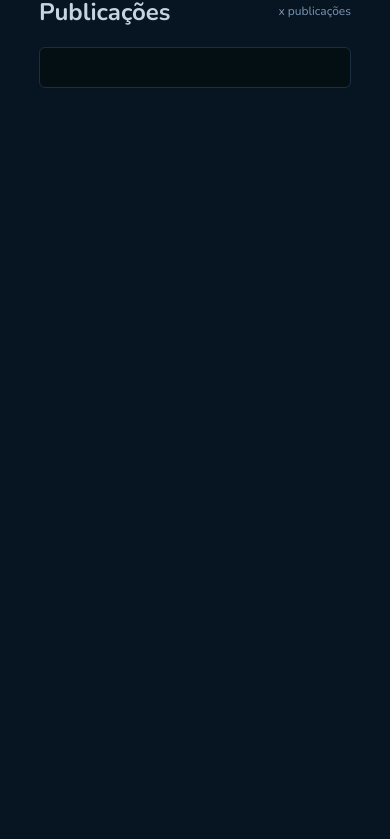
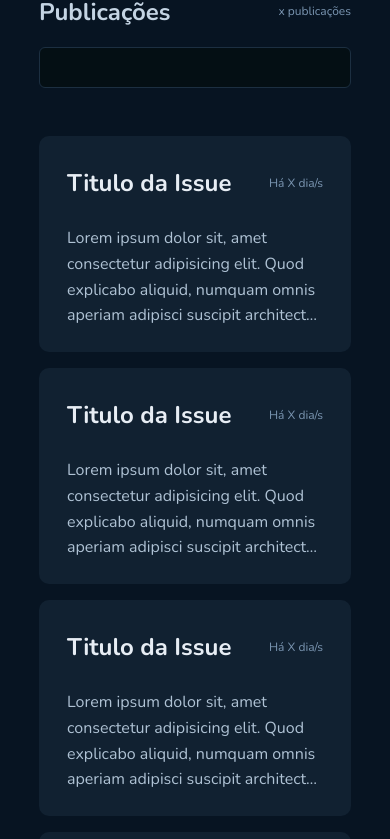
Before and after one commit to pedroAndrad1/github-issues-blog, a React (Vite) app: page / in a window 390 px wide. Shown: the part 871-1710 px from the top of the page. Before the commit the page ends 959 px from the top, so only its background shows below. Built offline with nearby package versions, Linux system fonts and the light colour scheme.

Commit message:
estilos para cards de issues em desktop e mobilde

```diff
--- a/src/components/Filter/style.ts
+++ b/src/components/Filter/style.ts
@@ -24,4 +24,6 @@ export const FilterInput = styled.input`
   border-radius: 6px;
   width: 100%;
   color: ${(props) => props.theme['base-text']};
+
+  margin-bottom: 3rem;
 `
--- /dev/null
+++ b/src/components/IssueCard/index.tsx
@@ -0,0 +1,21 @@
+import { Card } from './style'
+
+export const IssueCard = () => {
+  return (
+    <Card>
+      <div>
+        <h3>Titulo da Issue</h3>
+        <span>Há X dia/s</span>
+      </div>
+      <p>
+        Lorem ipsum dolor sit, amet consectetur adipisicing elit. Quod explicabo
+        aliquid, numquam omnis aperiam adipisci suscipit architecto culpa
+        accusamus inventore, sed perferendis facere voluptates aut dolorum
+        dignissimos ea? Odit, minus? Lorem ipsum dolor sit amet consectetur
+        adipisicing elit. Culpa modi similique eaque dignissimos soluta ullam
+        quibusdam voluptatum delectus, ab numquam nobis iste harum ut. Optio
+        architecto adipisci ipsum esse eaque?
+      </p>
+    </Card>
+  )
+}
--- /dev/null
+++ b/src/components/IssueCard/style.ts
@@ -0,0 +1,31 @@
+import { styled } from 'styled-components'
+
+export const Card = styled.div`
+  border-radius: 10px;
+  background-color: ${(props) => props.theme['base-post']};
+  max-height: 216px;
+  padding: 1.75rem;
+  cursor: pointer;
+
+  > div {
+    display: grid;
+    grid-template-columns: 3fr 1fr;
+    align-items: center;
+    margin-bottom: 1.5rem;
+
+    h3 {
+      color: ${(props) => props.theme['base-title']};
+    }
+
+    span {
+      text-align: right;
+    }
+  }
+
+  p {
+    overflow: hidden;
+    display: -webkit-box;
+    -webkit-box-orient: vertical;
+    -webkit-line-clamp: 4; /* start showing ellipsis when 3rd line is reached */
+  }
+`
--- a/src/pages/Home/index.tsx
+++ b/src/pages/Home/index.tsx
@@ -1,7 +1,9 @@
 import { Container } from '../../components/Container'
 import { Filter } from '../../components/Filter'
 import { Header } from '../../components/Header'
+import { IssueCard } from '../../components/IssueCard'
 import { Profile } from '../../components/Profile'
+import { IssueCardsContainer } from './style'
 
 export const Home = () => {
   return (
@@ -10,6 +12,15 @@ export const Home = () => {
       <Container>
         <Profile />
         <Filter />
+        <IssueCardsContainer>
+          <IssueCard />
+          <IssueCard />
+          <IssueCard />
+          <IssueCard />
+          <IssueCard />
+          <IssueCard />
+          <IssueCard />
+        </IssueCardsContainer>
       </Container>
     </>
   )
--- a/src/pages/Home/style.ts
+++ b/src/pages/Home/style.ts
@@ -0,0 +1,13 @@
+import { styled } from 'styled-components'
+
+export const IssueCardsContainer = styled.div`
+  display: grid;
+  grid-template-columns: 1fr 1fr;
+  align-items: flex-start;
+  justify-content: center;
+  gap: 1rem;
+
+  @media (max-width: 900px) {
+    grid-template-columns: 1fr;
+  }
+`
--- a/src/styles/global.ts
+++ b/src/styles/global.ts
@@ -51,4 +51,10 @@ export const GlobalStyle = createGlobalStyle`
     a{
         cursor: pointer;
     }
+
+    span{
+        font-size: 0.75rem;
+        line-height: 160%;
+        color: ${(props) => props.theme['base-span']};
+    }
 `
```
